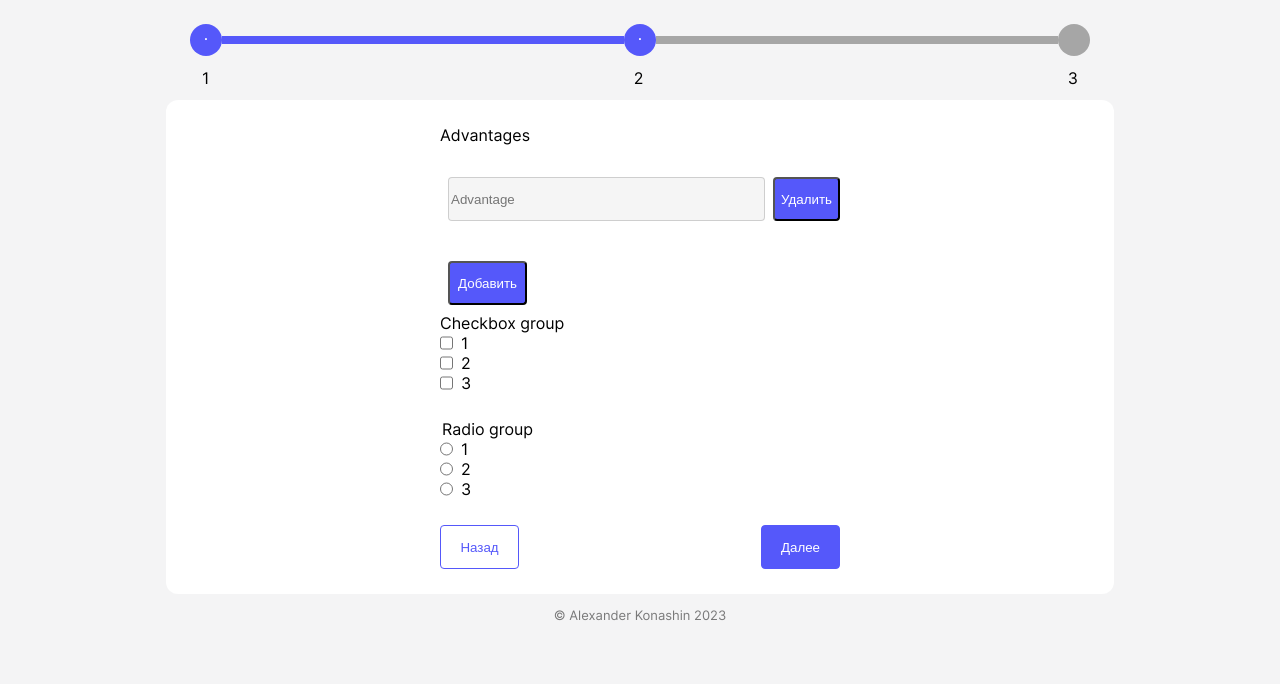
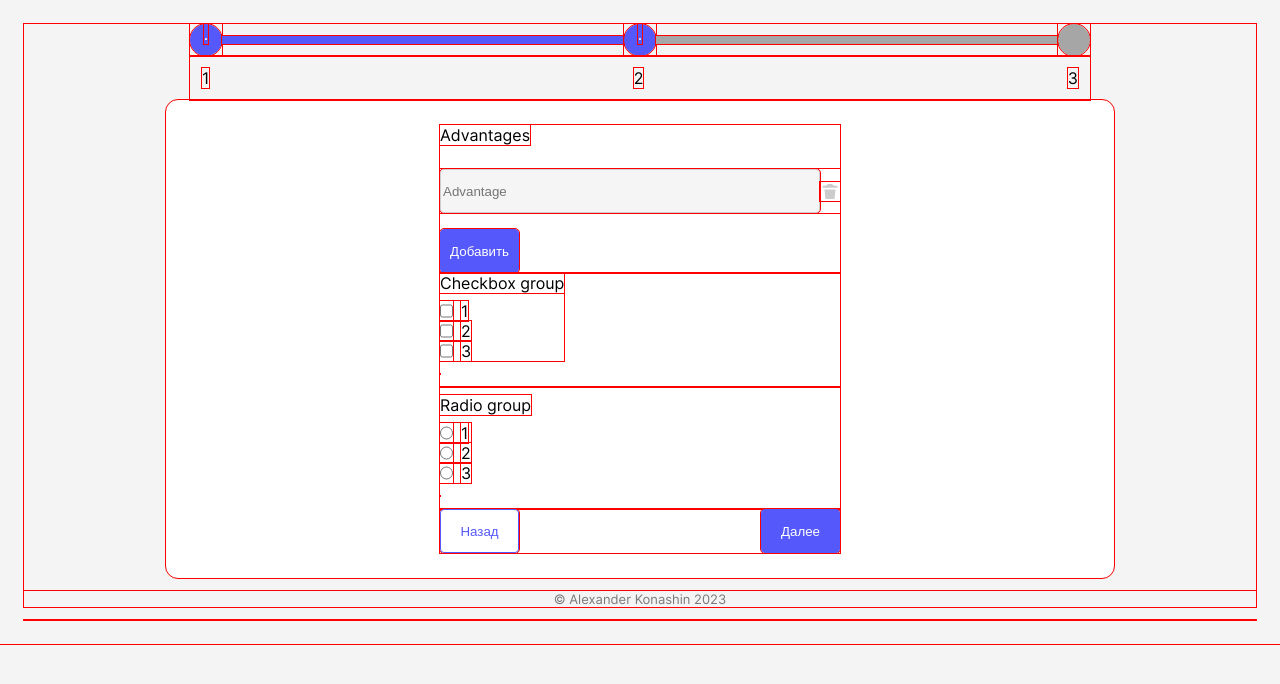
Before and after one commit to KonashinAlexander/cloud, a React (Create React App) app: page /2 in a window 1280 px wide. Shown: the top 684 px of the page. Built offline with nearby package versions, Linux system fonts and the light colour scheme.

Commit message:
fix(text) wrap

```diff
--- a/src/components/component.module.scss
+++ b/src/components/component.module.scss
@@ -35,6 +35,8 @@ select {
     @media  screen and (max-width: 550px) {
         h1 {
             font-size: medium;
+            word-wrap: break-word;
+
         }
     }
 
--- a/src/pages/StepTwoPage.tsx
+++ b/src/pages/StepTwoPage.tsx
@@ -6,6 +6,7 @@ import { schemaStepTwo } from '../utils/validation';
 import { apdateAction } from '../store/formSlice'
 import { useNavigate } from 'react-router-dom'
 import { useAppDispatch, useAppSelector } from '../store/hooks'
+import trash from '../images/remove.svg'
 
 
 const StepTwoPage: React.FC = () => {
@@ -58,11 +59,12 @@ const StepTwoPage: React.FC = () => {
                                     {...register(`advantages.${index}.advantage`)}
                                     placeholder='Advantage'
                                 />
-                                <button type="button" onClick={() => remove(index)}>Удалить</button>
+                                <img src={trash} alt='remove' onClick={() => remove(index)} />
                             </li>
                         ))}
                     </ul>
                     <button
+                        className={styles.button_forward}
                         type="button"
                         onClick={() => append({ advantage: "" })}
                     >
@@ -115,6 +117,7 @@ const StepTwoPage: React.FC = () => {
                     <button className={styles.button_forward} type="submit" id='button-next' disabled={!isValid}>Далее</button>
                 </div>
             </form>
+
         </div>
     )
 }
--- a/src/pages/pages.module.scss
+++ b/src/pages/pages.module.scss
@@ -11,13 +11,32 @@
     justify-content: center;
     align-items: center;
 
+    .button_forward {
+        background: #5558FA;
+        border-radius: 4px;
+        color: white;
+        width: 79px;
+        height: 44px;
+        border: 1.5px solid #5558FA;
+        border-radius: 4px;
+    }
+
+    .button_back {
+        color: #5558FA;
+        width: 79px;
+        height: 44px;
+        background-color: #FFFFFF;
+        border: 1.5px solid #5558FA;
+        border-radius: 4px;
+    }
+
 
     .header_box {
         display: flex;
         flex-direction: row;
         align-items: center;
         box-sizing: border-box;
-        // width: 100%;
+        // width: 50%;
 
         .image {
             height: 80px;
@@ -79,6 +98,11 @@
             box-sizing: border-box;
             width: 100%;
 
+            label {
+                margin-bottom: 8px;
+            }
+            // margin: 8px;
+
             input,
             select {
                 background: rgba(0, 0, 0, 0.04);
@@ -87,6 +111,12 @@
                 width: 100%;
                 box-sizing: border-box;
                 height: 44px;
+            }
+
+            legend {
+                padding: 0;
+                text-align: left;
+                margin: 8px 0;
             }
 
             .fieldset {
@@ -98,13 +128,9 @@
                 padding: 0;
                 border: 0;
 
-                legend {
-                    padding: 0;
-                    text-align: left;
-                }
 
                 label {
-                    // width: 20px;
+
                     height: 20px;
                     margin: 0;
                     display: flex;
@@ -128,7 +154,7 @@
                 box-sizing: border-box;
 
                 li {
-                    margin: 8px;
+
                     width: 100%;
                     display: flex;
                     flex-direction: row;
@@ -139,15 +165,6 @@
                 }
             }
 
-            button {
-                background: #5558FA;
-                border-radius: 4px;
-                color: white;
-                width: 79px;
-                height: 44px;
-                margin: 8px;
-            }
-
             p {
                 color: red;
                 font-style: italic;
@@ -156,35 +173,16 @@
         }
 
         .button_box {
-
             display: flex;
             flex-direction: row;
             justify-content: space-between;
             width: 100%;
 
-            .button_forward {
-                background: #5558FA;
-                border-radius: 4px;
-                color: white;
-                width: 79px;
-                height: 44px;
-                border: 1.5px solid #5558FA;
-                border-radius: 4px;
-            }
-
-            .button_back {
-                color: #5558FA;
-                width: 79px;
-                height: 44px;
-                background-color: #FFFFFF;
-                border: 1.5px solid #5558FA;
-                border-radius: 4px;
-            }
         }
     }
 }
 
 
-// * {
-//     outline: 1px solid red;
-// }
+* {
+    outline: 1px solid red;
+}
```
Also changed, not shown: src/images/remove.svg (added).
